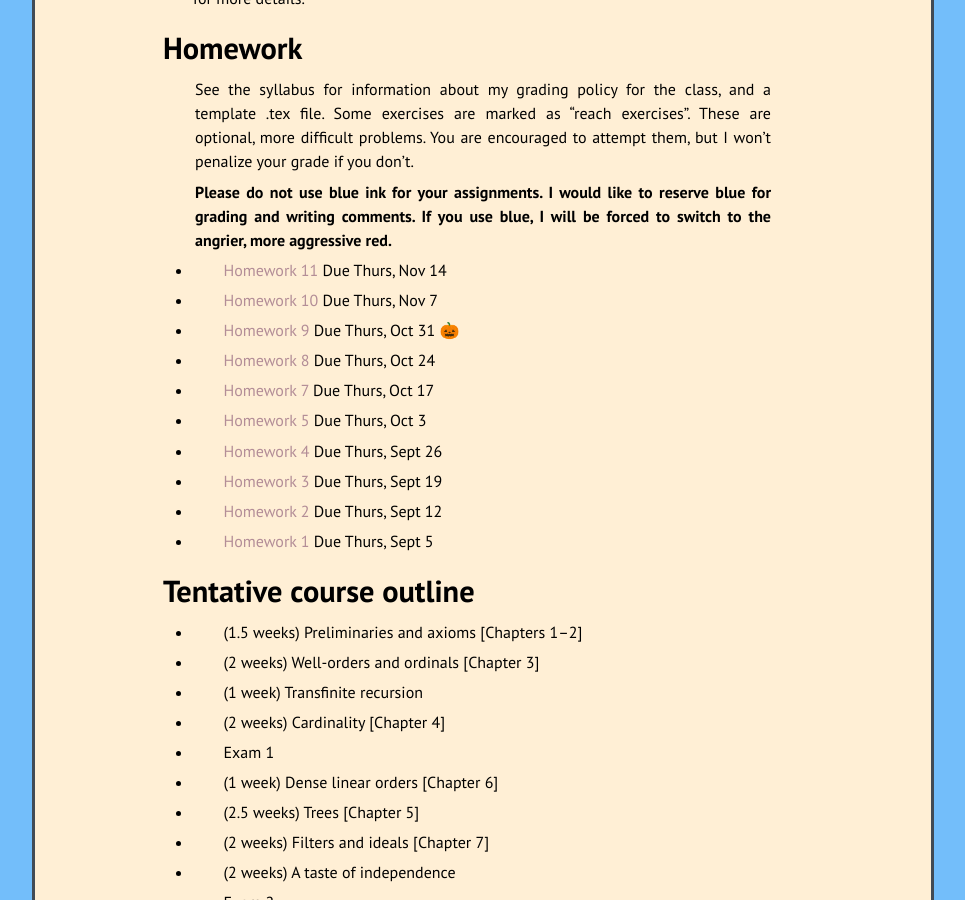
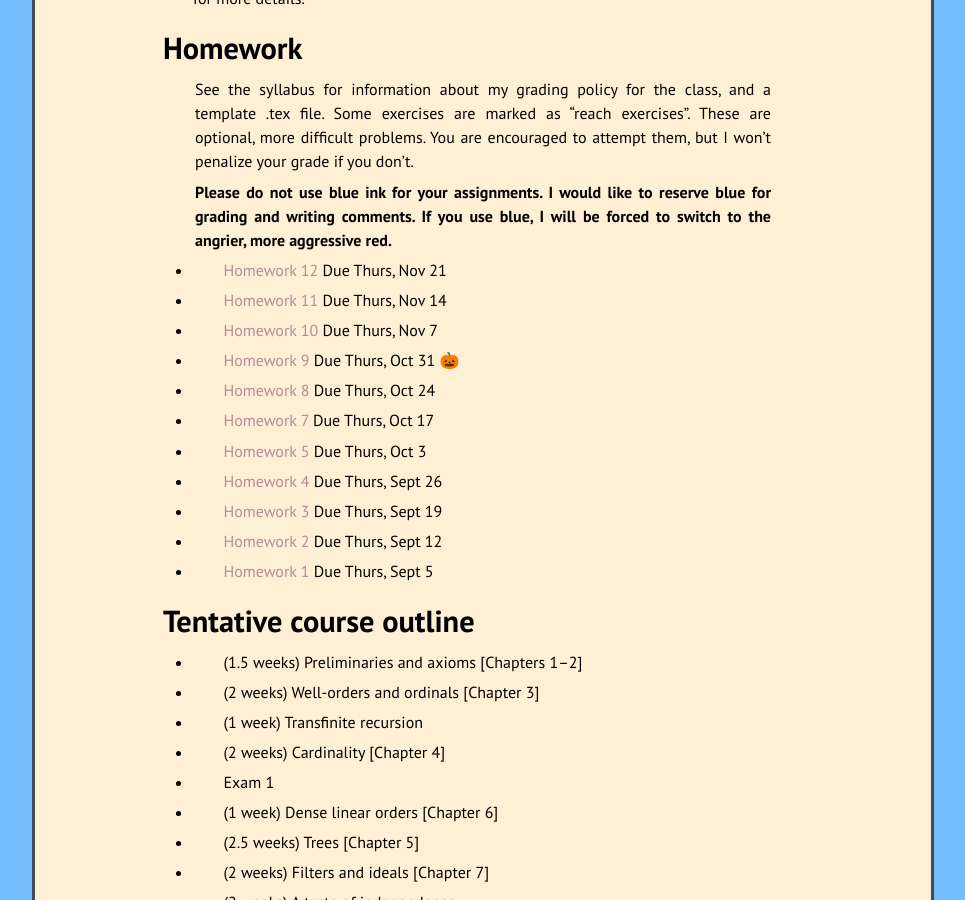
Before and after one commit to kamerynjw/kamerynjw.github.io, a Jekyll site: the page built from teaching/2019/math454.md, in a window 1280 px wide and 900 px high, scrolled down 367 px. Shown: the whole window, without its empty margins (157-1122 px from the left). Built offline with Jekyll 4.4.1, drawn with Linux system fonts in a browser that asks for light colours; nearby versions of some CDN libraries.

Commit message:
added new 454 hmw

```diff
--- a/teaching/2019/math454.md
+++ b/teaching/2019/math454.md
@@ -21,6 +21,8 @@ Homework
 See the syllabus for information about my grading policy for the class, and a template .tex file. Some exercises are marked as "reach exercises". These are optional, more difficult problems. You are encouraged to attempt them, but I won't penalize your grade if you don't.
 
 **Please do not use blue ink for your assignments. I would like to reserve blue for grading and writing comments. If you use blue, I will be forced to switch to the angrier, more aggressive red.**
+
+* [Homework 12]({{ page.url }}h12.pdf) Due Thurs, Nov 21
 
 * [Homework 11]({{ page.url }}h11.pdf) Due Thurs, Nov 14
 
```
Also changed, not shown: 1 other file.
